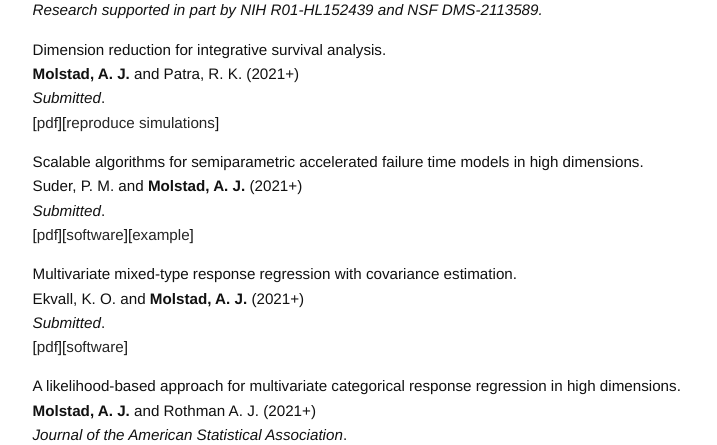
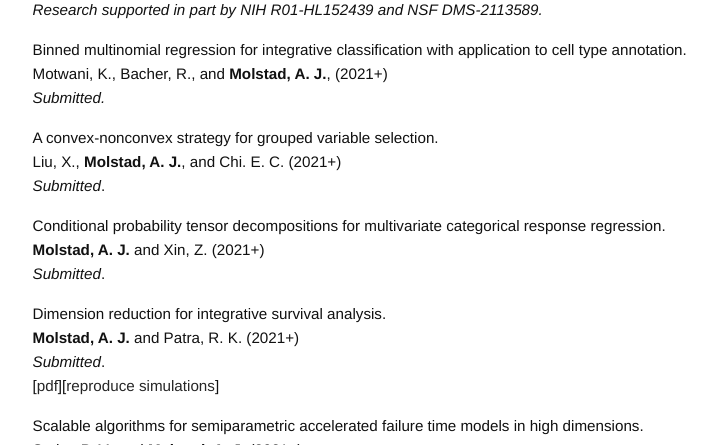
Before and after one commit to ajmolstad/ajmolstad.github.io, a Jekyll site: the page built from research.md, in a window 1280 px wide and 900 px high, cut to the strip 455-900 px from the top of the window. Shown: the whole strip, without its empty margins (275-992 px from the left). Built offline with Jekyll 4.4.1, drawn with Linux system fonts in a browser that asks for light colours.

Commit message:
Update research.md

```diff
--- a/research.md
+++ b/research.md
@@ -8,7 +8,7 @@
 
 *Research supported in part by NIH R01-HL152439 and NSF DMS-2113589.*
 
-<!-- Binned multinomial regression for integrative classification with
+Binned multinomial regression for integrative classification with
 application to cell type annotation. <br>
 Motwani, K., Bacher, R., and **Molstad, A. J.**, (2021+) <br>
 *Submitted.* <br>
@@ -21,7 +21,7 @@
 multivariate categorical response regression. <br>
 **Molstad, A. J.** and Xin, Z. (2021+)<br>
 *Submitted*. <br>
- -->
+
 Dimension reduction for integrative survival analysis. <br>
 **Molstad, A. J.** and Patra, R. K. (2021+)<br>
 *Submitted*. <br>
```
